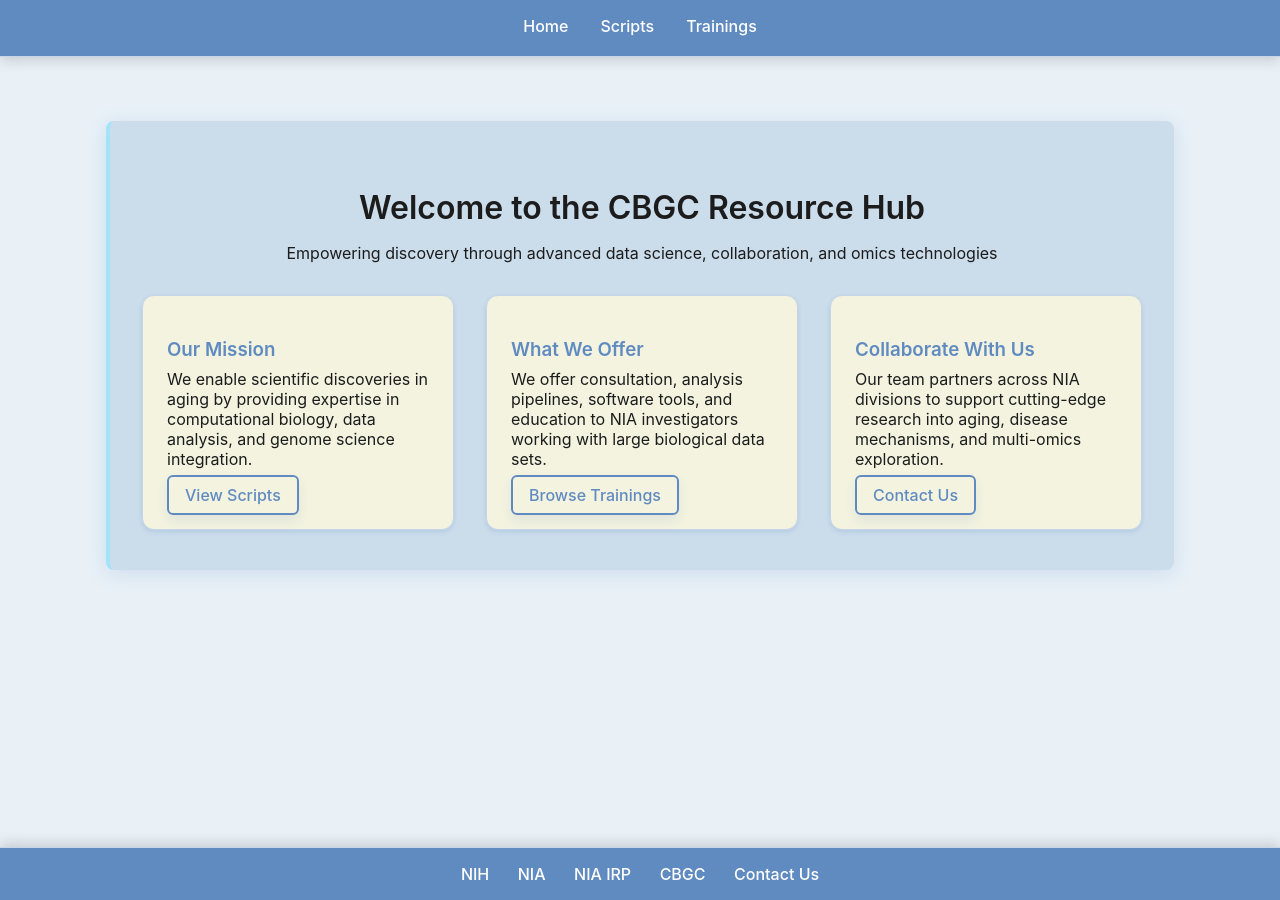
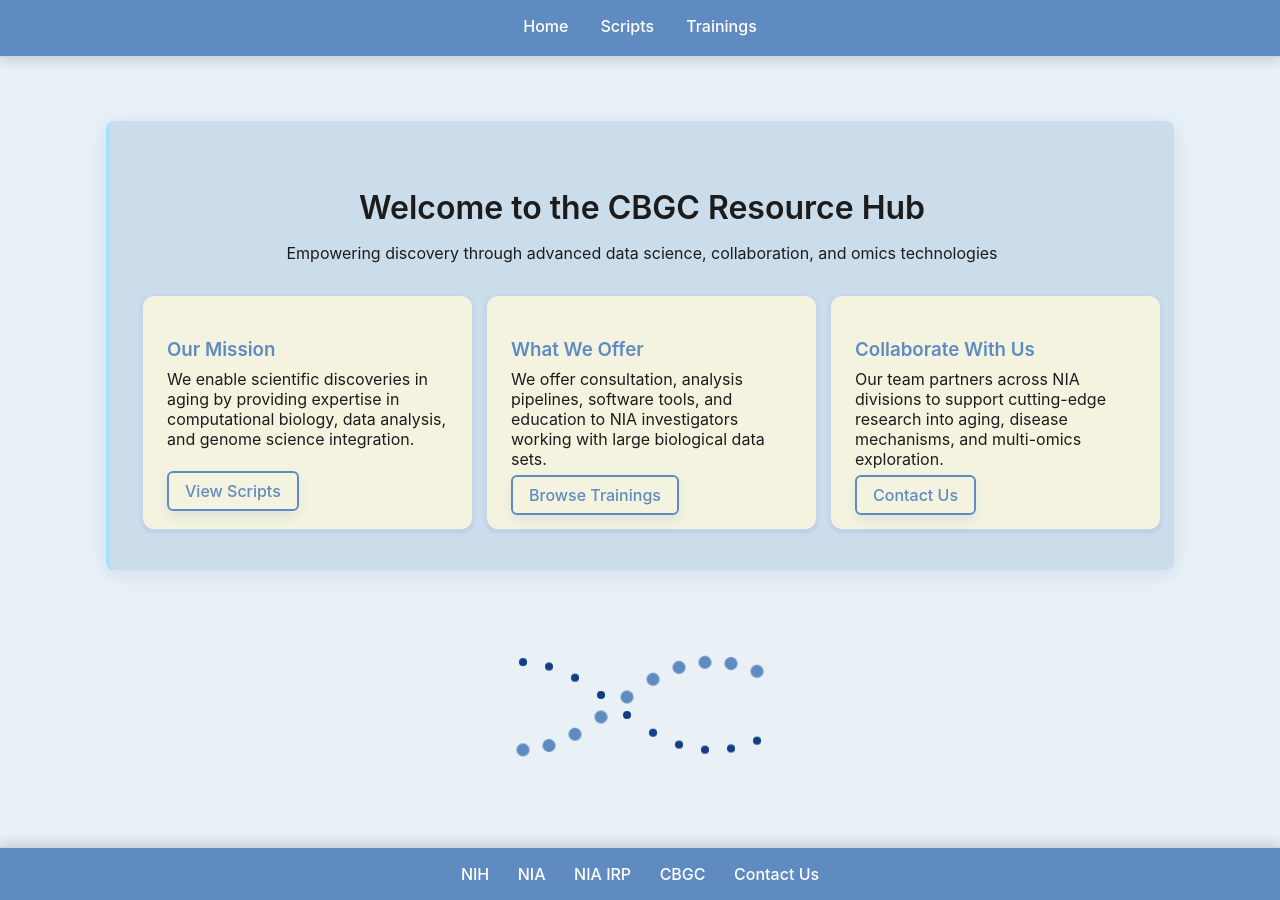
Before and after one commit to niairpnih/niairpnih.github.io, a Jekyll site: the page built from index.md, in a window 1280 px wide. Built offline with Jekyll 4.4.1, drawn with Linux system fonts in a browser that asks for light colours.

Commit message:
Added some stylings to cards and made helix animation

```diff
--- a/_includes/double-helix.html
+++ b/_includes/double-helix.html
@@ -1,14 +1,28 @@
-<div class="double-helix-wrapper">
-    <div class="helix">
-      <div class="dot dot-a"></div>
-      <div class="dot dot-b"></div>
-      <div class="dot dot-a"></div>
-      <div class="dot dot-b"></div>
-      <div class="dot dot-a"></div>
-      <div class="dot dot-b"></div>
-      <div class="dot dot-a"></div>
-      <div class="dot dot-b"></div>
-      <div class="dot dot-a"></div>
-      <div class="dot dot-b"></div>
+<div class="wrapper">
+  <div class="loader">
+    <div class="wave top-wave">
+      <div></div>
+      <div></div>
+      <div></div>
+      <div></div>
+      <div></div>
+      <div></div>
+      <div></div>
+      <div></div>
+      <div></div>
+      <div></div>
+    </div>
+    <div class="wave bottom-wave">
+      <div></div>
+      <div></div>
+      <div></div>
+      <div></div>
+      <div></div>
+      <div></div>
+      <div></div>
+      <div></div>
+      <div></div>
+      <div></div>
     </div>
   </div>
+</div>
--- a/_sass/_animations.scss
+++ b/_sass/_animations.scss
@@ -19,52 +19,3 @@
   opacity: 1;
   transform: translateY(0);
 }
-
-/* Helix Animations */
-.double-helix-wrapper {
-  width: 100%;
-  display: flex;
-  justify-content: center;
-  margin: 3rem 0;
-  position: relative;
-}
-
-.helix {
-  display: flex;
-  justify-content: center;
-  align-items: center;
-  gap: 1rem;
-  animation: spin 5s linear infinite;
-}
-
-.dot {
-  width: 14px;
-  height: 14px;
-  border-radius: 50%;
-  position: relative;
-}
-
-.dot-a {
-  background: var(--accent); // or any color
-  animation: moveA 2s infinite ease-in-out alternate;
-}
-
-.dot-b {
-  background: var(--primary-blue); // complementary color
-  animation: moveB 2s infinite ease-in-out alternate;
-}
-
-@keyframes moveA {
-  0%   { transform: translateY(0px); }
-  100% { transform: translateY(20px); }
-}
-
-@keyframes moveB {
-  0%   { transform: translateY(20px); }
-  100% { transform: translateY(0px); }
-}
-
-@keyframes spin {
-  from { transform: rotate(0deg); }
-  to   { transform: rotate(360deg); }
-}
--- a/_sass/_components.scss
+++ b/_sass/_components.scss
@@ -1,67 +1,137 @@
-@use 'animations' as animations;
+/* ==========================================================================
+   COMPONENTS
+   ========================================================================== */
 
-.script-entry {
-  border: 1px solid var(--card-border);
-  border-radius: 0.75rem;
-  background-color: var(--soft-slate-dark);
-  overflow: hidden;
-  margin-bottom: 1.5rem;
-  transition: box-shadow 0.6s ease;
-  max-width: 300px;
-  width: 100%;
-  display: flex;
-  flex-direction: column;
+/* Buttons, cards, badges, etc. */
+.button {
+  padding: 0.75rem 1.5rem;
+  border-radius: 0.5rem;
+  font-weight: 600;
+  transition: background 0.3s ease;
+  cursor: pointer;
+}
+
+.button-primary {
+  background-color: #133E87;
+  color: #fff;
 
   &:hover {
-    box-shadow: 0 4px 8px var(--card-hover-shadow);
+    background-color: darken(#133E87, 10%);
+  }
+}
+
+/* Example default card - retain for general use */
+.card {
+  background-color: #fff;
+  border-radius: 1rem;
+  padding: 1.5rem;
+  box-shadow: 0 2px 10px rgba(0, 0, 0, 0.05);
+  transition: box-shadow 0.3s ease;
+
+  &:hover {
+    box-shadow: 0 8px 20px rgba(0, 0, 0, 0.1);
+  }
+}
+
+/* ==========================================================================
+   Script Expand Card - Expanding Hover Card for script.md
+   ========================================================================== */
+
+.script-expand-card {
+  background: var(--card-bg);
+  color: white;
+  border-radius: 16px;
+  overflow: hidden;
+  transition: all 0.4s ease;
+  cursor: pointer;
+  height: 100px;
+  position: relative;
+  box-shadow: 0 4px 20px rgba(0, 0, 0, 0.2);
+  width: 100%;
+  max-width: 300px;
+
+  &:hover {
+    height: 250px;
   }
 
-  .summary {
-    background-color: var(--card-header-bg);
-    color: var(--primary-navy);
-    padding: 1rem;
-    font-weight: bold;
-    cursor: pointer;
-    position: relative;
-    list-style: none;
-    transition: background-color 0.6s ease, color 0.6s ease;
-    display: flex;
-    justify-content: space-between;
-    align-items: center;
-    margin: 0;
-    border-bottom: 1px solid var(--card-border);
-    border-radius: 0;
+  .script-card-front {
+    background: var(--soft-slate-dark); // Neon pink top section
+    /*padding: 20px;*/
+    text-align: center;
+    word-wrap: break-word;
+    white-space: normal;
+    text-align: center;
 
-    &::after {
-      content: "\25BC";
-      transition: transform 0.6s ease;
+    h3 {
+      font-size: 1.4rem;
+      margin: 0;
+      font-weight: 600;
+      color: white;
+      text-align: center;
+      display: flex;
+      align-items: center;
+      justify-content: center;
+      min-height: 80px;
+      height: auto;
+    }
+
+    img {
+      max-width: 50px;
+      margin-bottom: 10px;
     }
   }
 
-  .script-body {
+  .script-card-content {
+    background: var(--card-bg);
+    color: #000;
+    padding: 16px;
+    font-size: 0.9rem;
+    transition: opacity 0.3s ease, max-height 0.4s ease;
+    opacity: 0;
     max-height: 0;
-    opacity: 0;
     overflow: hidden;
-    transition: max-height 1.2s ease, opacity 1s ease, padding 0.8s ease;
-    background-color: var(--card-body-bg);
-    color: var(--text-dark);
-    padding: 0 1.5rem;
+
+    p {
+      margin: 0 0 0.5rem;
+    }
+
+    a {
+      color: #133E87;
+      text-decoration: underline;
+
+      &:hover {
+        color: darken(#133E87, 10%);
+      }
+    }
   }
 
-  &.is-open {
-    .summary {
-      background-color: var(--card-header-open-bg);
-      color: var(--card-header-open-text);
-
-      &::after {
-        transform: rotate(180deg);
-      }
-    }
-
-    .script-body {
-      max-height: 1000px;
-      opacity: 1;
-      padding: 1rem 1.5rem;
-    }
+  &:hover .script-card-content {
+    opacity: 1;
+    max-height: 250px;
+    overflow-y: auto;
   }
 }
+
+/* ==========================================================================
+   Typography helpers (optional reuse)
+   ========================================================================== */
+.headline-xl {
+  font-size: 2.5rem;
+  font-weight: 700;
+  margin-bottom: 1rem;
+}
+
+.text-primary {
+  color: #133E87;
+}
+
+.max-width-md {
+  max-width: 720px;
+  margin: 0 auto;
+}
+
+.grid-3 {
+  display: grid;
+  grid-template-columns: repeat(auto-fill, minmax(300px, 1fr));
+  gap: 1.5rem;
+}
--- /dev/null
+++ b/_sass/_double-helix.scss
@@ -0,0 +1,162 @@
+.wrapper{
+  position: relative;
+  z-index: 0;
+  display: flex;
+  justify-content: center;
+  align-items: center;
+  height: 160px;
+  margin-top: 3rem;
+  overflow: hidden;
+}
+
+  .loader{
+    display: flex;
+    position: relative;
+    width: 250px;
+    height: 88px;
+  }
+
+  .wave{
+    display: flex;
+    justify-content: space-between;
+    position: absolute;
+    left: 0;
+    top: 0;
+    height: 100%;
+    width: 100%;
+    perspective: 100px;
+  }
+
+  .wave > div{
+    position: relative;
+    width: 16px;
+    height: 16px;
+    border-radius: 100%;
+  }
+
+  .wave > div::before{
+    content: '';
+    position: absolute;
+    top: 0;
+    left: 0;
+    width: 100%;
+    height: 100%;
+    background-color: var(--primary-blue);
+    border-radius: 50%;
+  }
+
+  .top-wave > div::before {
+    background-color: var(--dark-blue);
+  }
+
+  .top-wave > div{
+    animation: move 3s ease-in-out infinite reverse;
+
+   }
+
+  .top-wave > div::before{
+    animation: grow 3s linear infinite reverse;
+  }
+
+  .bottom-wave > div{
+    animation: move 3s ease-in-out infinite;
+   }
+
+  .bottom-wave > div::before{
+    animation: grow 3s linear infinite;
+  }
+
+  .wave > div:nth-child(10){
+    animation-delay: 0s;
+  }
+  .wave > div:nth-child(9){
+    animation-delay: -0.1s;
+  }
+  .wave > div:nth-child(8){
+    animation-delay: -0.2s;
+  }
+  .wave > div:nth-child(7){
+    animation-delay: -0.3s;
+  }
+  .wave > div:nth-child(6){
+    animation-delay: -0.4s;
+  }
+  .wave > div:nth-child(5){
+    animation-delay: -0.5s;
+  }
+  .wave > div:nth-child(4){
+    animation-delay: -0.6s;
+  }
+  .wave > div:nth-child(3){
+    animation-delay: -0.7s;
+  }
+  .wave > div:nth-child(2){
+    animation-delay: -0.8s;
+  }
+  .wave > div:nth-child(1){
+    animation-delay: -0.9s;
+  }
+
+
+  .bottom-wave > div:nth-child(10){
+    animation-delay: 0.75s;
+  }
+  .bottom-wave > div:nth-child(9){
+    animation-delay: 0.65s;
+  }
+  .bottom-wave > div:nth-child(8){
+    animation-delay: 0.55s;
+  }
+  .bottom-wave > div:nth-child(7){
+    animation-delay: 0.45s;
+  }
+  .bottom-wave > div:nth-child(6){
+    animation-delay: 0.35s;
+  }
+  .bottom-wave > div:nth-child(5){
+    animation-delay: 0.25s;
+  }
+  .bottom-wave > div:nth-child(4){
+    animation-delay: 0.15s;
+  }
+  .bottom-wave > div:nth-child(3){
+    animation-delay: 0.05s;
+  }
+  .bottom-wave > div:nth-child(2){
+    animation-delay: -0.05s;
+  }
+  .bottom-wave > div:nth-child(1){
+    animation-delay: -0.15s;
+  }
+
+
+  @keyframes move{
+    0%{
+      transform: translateY(0px);
+    }
+    25%{
+      transform: translateY(88px);
+    }
+    50%{
+      transform: translateY(0px);
+    }
+    75%{
+      transform: translateY(88px);
+    }
+    100%{
+      transform: translateY(0px);
+    }
+
+  }
+
+  @keyframes grow{
+    0%, 50%, 75%, 100% {
+      transform: scaleX(0.7) scaleY(0.7);
+    }
+    10%, 60% {
+      transform: scaleX(1) scaleY(1);
+    }
+    35%, 85% {
+      transform: scaleX(0.4) scaleY(0.4);
+    }
+  }
--- a/_sass/_sections.scss
+++ b/_sass/_sections.scss
@@ -9,6 +9,7 @@
 .section-elevated {
   background-color: var(--section-bg);
   margin: 4rem auto;
+  margin-bottom: 3rem;
   max-width: 1000px;
   width: 90%;
   padding: 2.5rem 2rem;
@@ -37,6 +38,8 @@
     border: 1px solid var(--card-border);
     border-radius: 0.75rem;
     box-shadow: 0 2px 4px var(--hover-shadow);
+    max-width: 1000px;
+    width: 90%;
     padding: 1.5rem;
     display: flex;
     flex-direction: column;
--- a/index.md
+++ b/index.md
@@ -19,6 +19,7 @@ title: CBGC | Home
           <p class="card-text">
             We enable scientific discoveries in aging by providing expertise in computational biology, data analysis, and genome science integration.
           </p>
+          <p></p>
           <a href="scripts.html" class="btn btn-outline-primary mt-3">View Scripts</a>
         </div>
       </div>
@@ -43,6 +44,6 @@ title: CBGC | Home
     </div>
   </div>
 </section>
-<!--<section>
-{% include double-helix.html %}
-</section>-->
+<section>
+  {% include double-helix.html %}
+</section>
--- a/style.scss
+++ b/style.scss
@@ -6,3 +6,4 @@
 @import  "animations";
 @import  "utilities";
 @import  "sections";
+@import "double-helix";
```
Also changed, not shown: assets/js/load-scripts.js (+18 -14 lines), 4 other files.
